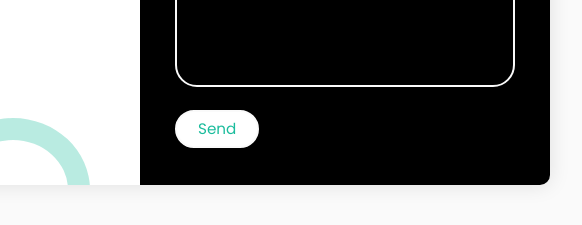
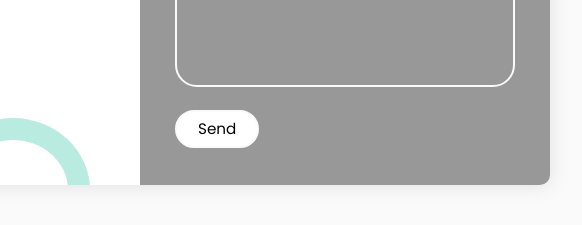
Before and after one commit to shirleydhaka/apkiPehchan, a plain HTML site: page contact.html in a window 1280 px wide. Shown: the part 471-696 px from the top of the page, 500-1082 px from the left. Drawn offline with Linux system fonts and the light colour scheme.

Commit message:
Update contact.css

```diff
--- a/contact.css
+++ b/contact.css
@@ -38,7 +38,7 @@ textarea {
 }
 
 .contact-form {
-  background-color: #000000;
+  background-color: #7c7c7cc8;
   position: relative;
 }
 
@@ -67,7 +67,7 @@ textarea {
   position: absolute;
   width: 26px;
   height: 26px;
-  background-color: #1abc9c;
+  background-color: #565656;
   transform: rotate(45deg);
   top: 50px;
   left: -13px;
@@ -139,7 +139,7 @@ textarea.input {
   background-color: #fff;
   border: 2px solid #fafafa;
   font-size: 0.95rem;
-  color: #1abc9c;
+  color: #000000;
   line-height: 1;
   border-radius: 25px;
   outline: none;
```
